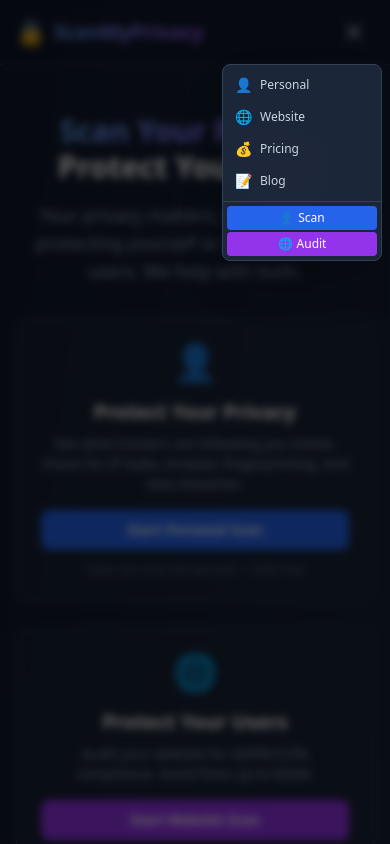
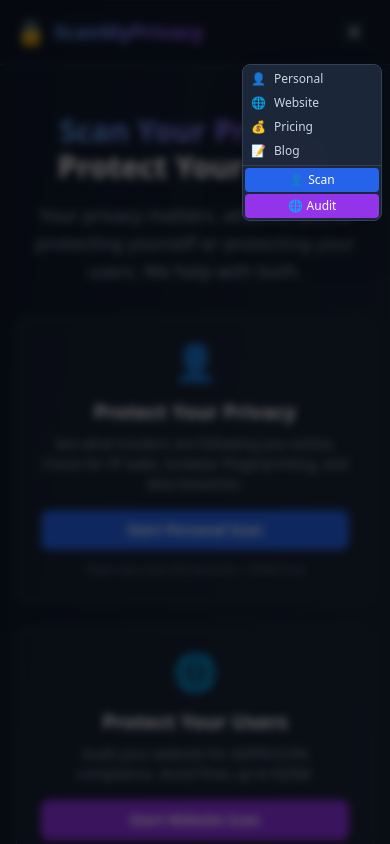
Before and after one commit to e46dream/scanmyprivacy, a Next.js app: page / in a window 390 px wide. Both pictures are taken after a click on the button "Toggle menu". Shown: the top 844 px of the page. Built offline with nearby package versions, Linux system fonts and the light colour scheme.

Commit message:
[BACKUP-022] Ultra-compact floating menu - minimal padding and width
Timestamp: 2026-04-04 13:05:38

```diff
--- a/components/Navigation.tsx
+++ b/components/Navigation.tsx
@@ -128,45 +128,45 @@ export default function Navigation() {
 
           {/* Floating Menu */}
           <div className="fixed right-2 top-16 md:hidden z-50">
-            <div className="bg-slate-800/95 backdrop-blur-xl border border-slate-700 rounded-lg shadow-2xl min-w-[160px]">
+            <div className="bg-slate-800/95 backdrop-blur-xl border border-slate-700 rounded-lg shadow-2xl min-w-[140px]">
               {/* Menu Items */}
-              <div className="py-1">
+              <div className="py-0.5">
                 <Link
                   href="/personal"
                   onClick={closeMenu}
-                  className="flex items-center space-x-2 px-3 py-1.5 text-xs font-medium text-slate-300 hover:text-white hover:bg-slate-700 transition-colors"
+                  className="flex items-center space-x-2 px-2 py-1 text-xs font-medium text-slate-300 hover:text-white hover:bg-slate-700 transition-colors"
                 >
-                  <span className="text-sm">👤</span>
+                  <span>👤</span>
                   <span>Personal</span>
                 </Link>
                 <Link
                   href="/website"
                   onClick={closeMenu}
-                  className="flex items-center space-x-2 px-3 py-1.5 text-xs font-medium text-slate-300 hover:text-white hover:bg-slate-700 transition-colors"
+                  className="flex items-center space-x-2 px-2 py-1 text-xs font-medium text-slate-300 hover:text-white hover:bg-slate-700 transition-colors"
                 >
-                  <span className="text-sm">🌐</span>
+                  <span>🌐</span>
                   <span>Website</span>
                 </Link>
                 <Link
                   href="/pricing"
                   onClick={closeMenu}
-                  className="flex items-center space-x-2 px-3 py-1.5 text-xs font-medium text-slate-300 hover:text-white hover:bg-slate-700 transition-colors"
+                  className="flex items-center space-x-2 px-2 py-1 text-xs font-medium text-slate-300 hover:text-white hover:bg-slate-700 transition-colors"
                 >
-                  <span className="text-sm">💰</span>
+                  <span>💰</span>
                   <span>Pricing</span>
                 </Link>
                 <Link
                   href="/blog"
                   onClick={closeMenu}
-                  className="flex items-center space-x-2 px-3 py-1.5 text-xs font-medium text-slate-300 hover:text-white hover:bg-slate-700 transition-colors"
+                  className="flex items-center space-x-2 px-2 py-1 text-xs font-medium text-slate-300 hover:text-white hover:bg-slate-700 transition-colors"
                 >
-                  <span className="text-sm">📝</span>
+                  <span>📝</span>
                   <span>Blog</span>
                 </Link>
               </div>
 
               {/* CTA Section */}
-              <div className="border-t border-slate-700 py-1 px-1 space-y-0.5">
+              <div className="border-t border-slate-700 py-0.5 px-0.5 space-y-0.5">
                 <Link
                   href="/personal"
                   onClick={closeMenu}
```
Also changed, not shown: 1 other file (tests, documents, lock files or other folders).
